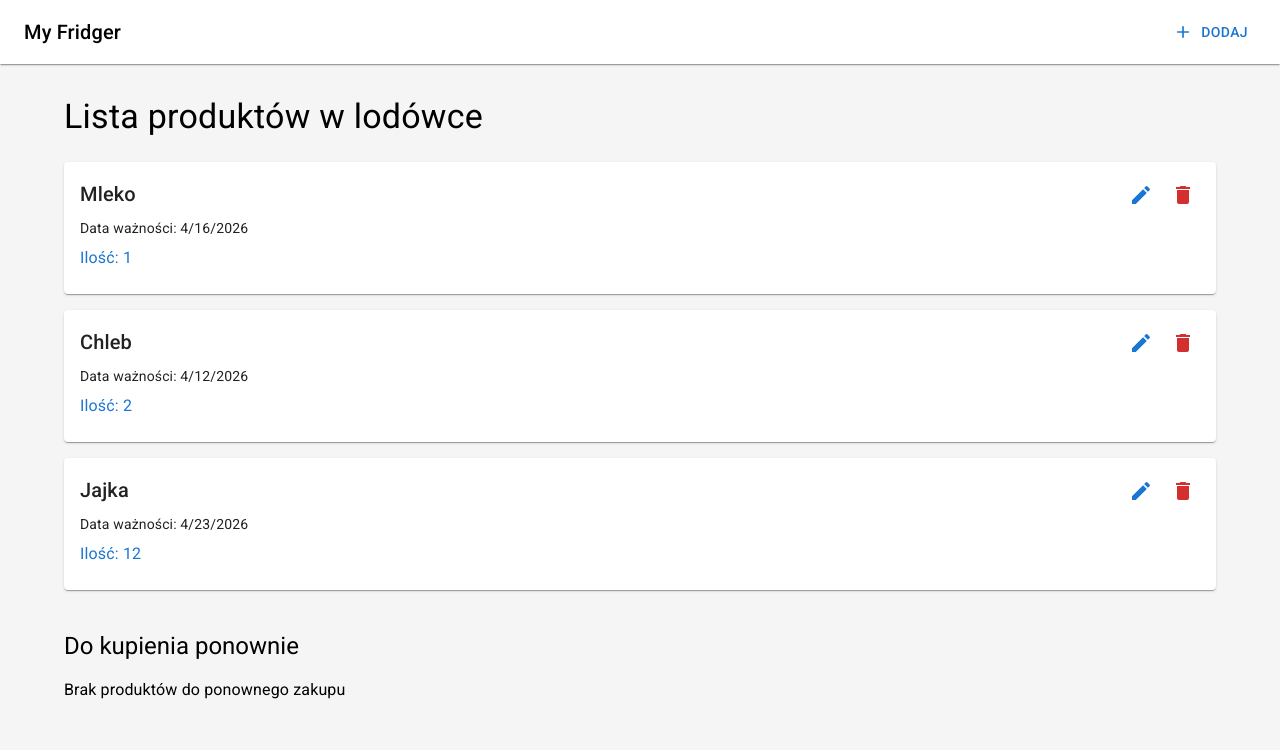
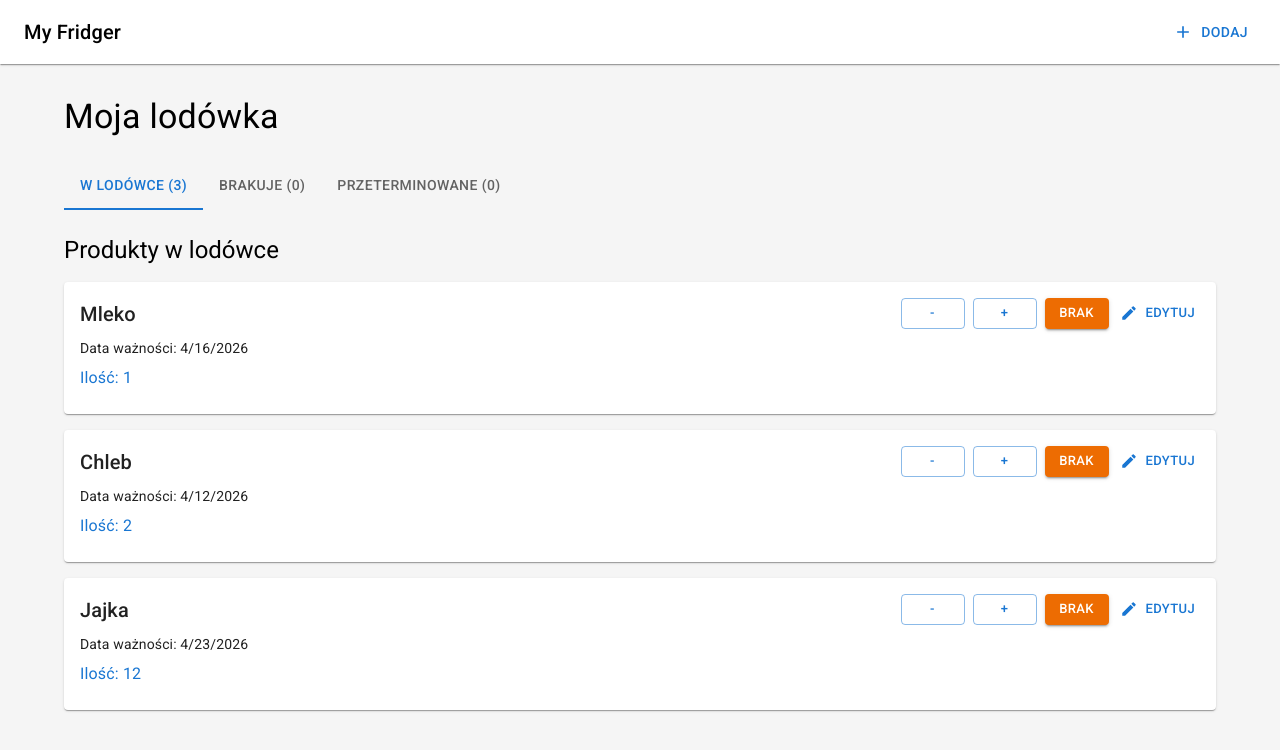
Before and after one commit to LukeZyte/my-fridger, a React (Vite) app: page /fridge in a window 1280 px wide. Shown: the top 750 px of the page. Built offline with nearby package versions, Linux system fonts and the light colour scheme.

Commit message:
feat: enhance product management with amount controls and list view updates

```diff
--- a/src/components/ProductItem.tsx
+++ b/src/components/ProductItem.tsx
@@ -1,17 +1,22 @@
-import DeleteIcon from "@mui/icons-material/Delete";
 import EditIcon from "@mui/icons-material/Edit";
-import { Box, Card, CardContent, IconButton, Typography } from "@mui/material";
+import { Box, Button, Card, CardContent, Typography } from "@mui/material";
 import { useNavigate } from "react-router-dom";
 import type { Product } from "../model/Product";
 import { useProducts } from "../store/ProductsContext";
 
 interface Props {
   product: Product;
+  listType: "available" | "needed" | "expired";
 }
 
-export default function ProductItem({ product }: Props) {
+export default function ProductItem({ product, listType }: Props) {
   const navigate = useNavigate();
-  const { removeProduct } = useProducts();
+  const {
+    removeProduct,
+    setProductAmount,
+    incrementProductAmount,
+    decrementProductAmount,
+  } = useProducts();
 
   const handleEdit = () => {
     navigate(`/edititem?id=${product.id}`);
@@ -21,6 +26,10 @@ export default function ProductItem({ product }: Props) {
     if (confirm(`Czy na pewno chcesz usunąć "${product.name}"?`)) {
       removeProduct(product.id);
     }
+  };
+
+  const handleMarkAsMissing = () => {
+    setProductAmount(product.id, 0);
   };
 
   return (
@@ -35,9 +44,7 @@ export default function ProductItem({ product }: Props) {
         >
           <Box sx={{ flex: 1 }}>
             <Typography variant="h6">{product.name}</Typography>
-            <Box
-              sx={{ display: "flex", flexDirection: "column", gap: 1, mt: 1 }}
-            >
+            <Box sx={{ display: "flex", flexDirection: "column", gap: 1, mt: 1 }}>
               <Typography variant="body2" color="text.secondary">
                 Data ważności:{" "}
                 {product.expirationDate
@@ -47,25 +54,63 @@ export default function ProductItem({ product }: Props) {
               <Typography color="primary">{`Ilość: ${product.amount}`}</Typography>
             </Box>
           </Box>
-          <Box sx={{ display: "flex", gap: 1 }}>
-            <IconButton
+          <Box
+            sx={{
+              display: "flex",
+              gap: 1,
+              flexWrap: "wrap",
+              justifyContent: "flex-end",
+              ml: 2,
+            }}
+          >
+            <Button
               size="small"
-              color="primary"
+              variant="outlined"
+              onClick={() => decrementProductAmount(product.id)}
+              disabled={product.amount === 0}
+              aria-label={`Zmniejsz ilość produktu ${product.name}`}
+            >
+              -
+            </Button>
+            <Button
+              size="small"
+              variant="outlined"
+              onClick={() => incrementProductAmount(product.id)}
+              aria-label={`Zwiększ ilość produktu ${product.name}`}
+            >
+              +
+            </Button>
+            {listType === "needed" ? (
+              <Button
+                size="small"
+                variant="contained"
+                color="error"
+                onClick={handleDelete}
+                aria-label={`Usuń produkt ${product.name}`}
+              >
+                Usuń
+              </Button>
+            ) : (
+              <Button
+                size="small"
+                variant="contained"
+                color="warning"
+                onClick={handleMarkAsMissing}
+                disabled={product.amount === 0}
+                aria-label={`Ustaw brak produktu ${product.name}`}
+              >
+                Brak
+              </Button>
+            )}
+            <Button
+              size="small"
+              variant="text"
+              startIcon={<EditIcon />}
               onClick={handleEdit}
               aria-label={`Edytuj produkt ${product.name}`}
-              title="Edytuj"
             >
-              <EditIcon />
-            </IconButton>
-            <IconButton
-              size="small"
-              color="error"
-              onClick={handleDelete}
-              aria-label={`Usuń produkt ${product.name}`}
-              title="Usuń"
-            >
-              <DeleteIcon />
-            </IconButton>
+              Edytuj
+            </Button>
           </Box>
         </Box>
       </CardContent>
--- a/src/pages/Fridge.tsx
+++ b/src/pages/Fridge.tsx
@@ -1,38 +1,98 @@
-import { Typography, Box } from "@mui/material";
+import { Box, Tab, Tabs, Typography } from "@mui/material";
+import { useMemo, useState } from "react";
 import { useProducts } from "../store/ProductsContext";
 import ProductItem from "../components/ProductItem";
+
+type FridgeView = "available" | "needed" | "expired";
+
 export default function Fridge() {
   const { products } = useProducts();
-  const availableProducts = products.filter((product) => product.amount > 0);
+  const [currentView, setCurrentView] = useState<FridgeView>("available");
+
+  const today = useMemo(() => {
+    const date = new Date();
+    date.setHours(0, 0, 0, 0);
+    return date;
+  }, []);
+
+  const availableProducts = products.filter((product) => {
+    if (product.amount === 0) {
+      return false;
+    }
+
+    if (!product.expirationDate) {
+      return true;
+    }
+
+    return product.expirationDate >= today;
+  });
+
   const neededProducts = products.filter((product) => product.amount === 0);
+  const expiredProducts = products.filter(
+    (product) =>
+      product.amount > 0 &&
+      product.expirationDate !== null &&
+      product.expirationDate < today,
+  );
+
+  const listConfig: Record<
+    FridgeView,
+    {
+      title: string;
+      emptyText: string;
+      items: typeof products;
+    }
+  > = {
+    available: {
+      title: "Produkty w lodówce",
+      emptyText: "Lista produktów w lodówce jest pusta",
+      items: availableProducts,
+    },
+    needed: {
+      title: "Do kupienia ponownie",
+      emptyText: "Brak produktów do ponownego zakupu",
+      items: neededProducts,
+    },
+    expired: {
+      title: "Produkty przeterminowane",
+      emptyText: "Brak przeterminowanych produktów",
+      items: expiredProducts,
+    },
+  };
+
+  const currentList = listConfig[currentView];
 
   return (
     <Box>
       <Typography variant="h4" sx={{ mb: 3 }}>
-        Lista produktów w lodówce
+        Moja lodówka
       </Typography>
 
-      {availableProducts.length === 0 ? (
-        <Typography color="text.secondary">
-          Lista produktów jest pusta
-        </Typography>
-      ) : (
-        availableProducts.map((product) => (
-          <ProductItem key={product.id} product={product} />
-        ))
-      )}
+      <Tabs
+        value={currentView}
+        onChange={(_, value: FridgeView) => setCurrentView(value)}
+        sx={{ mb: 3 }}
+      >
+        <Tab
+          value="available"
+          label={`W lodówce (${availableProducts.length})`}
+        />
+        <Tab value="needed" label={`Brakuje (${neededProducts.length})`} />
+        <Tab
+          value="expired"
+          label={`Przeterminowane (${expiredProducts.length})`}
+        />
+      </Tabs>
 
-      <Typography variant="h5" sx={{ mt: 5, mb: 2 }}>
-        Do kupienia ponownie
+      <Typography variant="h5" sx={{ mb: 2 }}>
+        {currentList.title}
       </Typography>
 
-      {neededProducts.length === 0 ? (
-        <Typography color="text.secondary">
-          Brak produktów do ponownego zakupu
-        </Typography>
+      {currentList.items.length === 0 ? (
+        <Typography color="text.secondary">{currentList.emptyText}</Typography>
       ) : (
-        neededProducts.map((product) => (
-          <ProductItem key={product.id} product={product} />
+        currentList.items.map((product) => (
+          <ProductItem key={product.id} product={product} listType={currentView} />
         ))
       )}
     </Box>
--- a/src/store/ProductsContext.tsx
+++ b/src/store/ProductsContext.tsx
@@ -12,6 +12,9 @@ interface ProductsContextType {
   addProduct: (product: Product) => void;
   removeProduct: (id: string) => void;
   updateProduct: (id: string, product: Product) => void;
+  setProductAmount: (id: string, amount: number) => void;
+  incrementProductAmount: (id: string) => void;
+  decrementProductAmount: (id: string) => void;
 }
 
 const ProductsContext = createContext<ProductsContextType | undefined>(
@@ -83,9 +86,38 @@ export const ProductsProvider = ({ children }: { children: ReactNode }) => {
     setProducts((prev) => prev.map((p) => (p.id === id ? product : p)));
   };
 
+  const setProductAmount = (id: string, amount: number) => {
+    const nextAmount = Math.max(0, amount);
+    setProducts((prev) =>
+      prev.map((p) => (p.id === id ? { ...p, amount: nextAmount } : p)),
+    );
+  };
+
+  const incrementProductAmount = (id: string) => {
+    setProducts((prev) =>
+      prev.map((p) => (p.id === id ? { ...p, amount: p.amount + 1 } : p)),
+    );
+  };
+
+  const decrementProductAmount = (id: string) => {
+    setProducts((prev) =>
+      prev.map((p) =>
+        p.id === id ? { ...p, amount: Math.max(0, p.amount - 1) } : p,
+      ),
+    );
+  };
+
   return (
     <ProductsContext.Provider
-      value={{ products, addProduct, removeProduct, updateProduct }}
+      value={{
+        products,
+        addProduct,
+        removeProduct,
+        updateProduct,
+        setProductAmount,
+        incrementProductAmount,
+        decrementProductAmount,
+      }}
     >
       {children}
     </ProductsContext.Provider>
```
